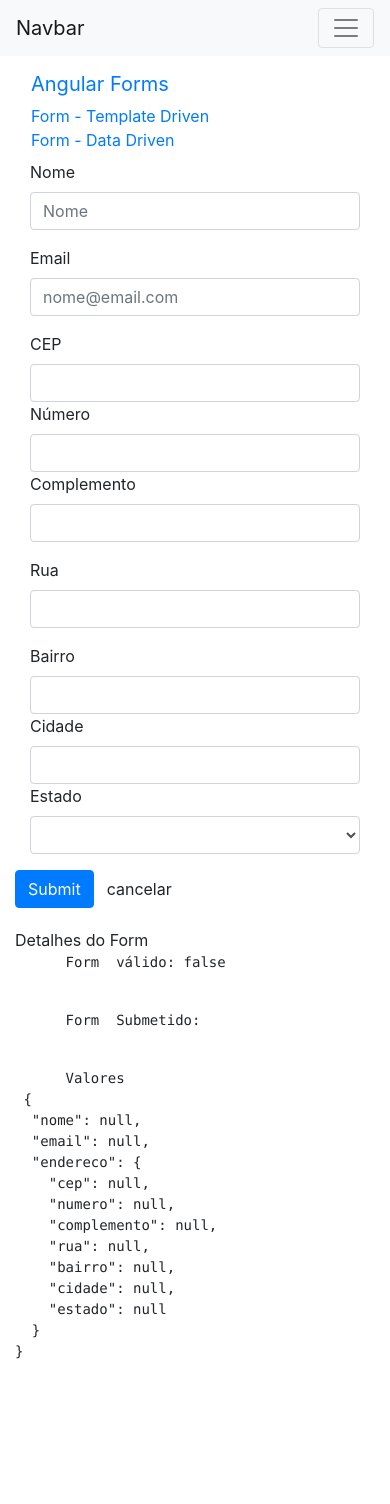
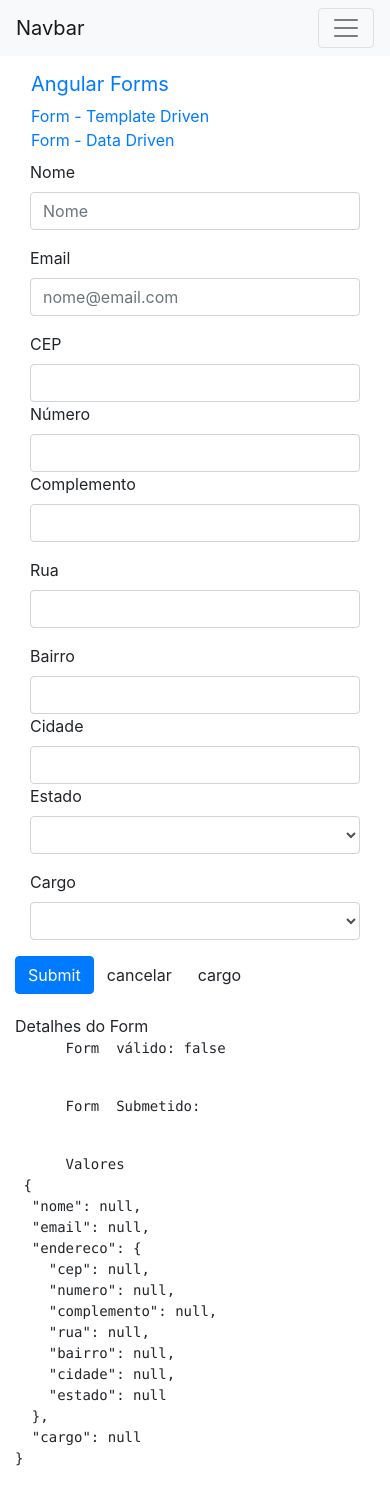
Before and after one commit to Erickrio/angular8, an Angular app: page /dataForm in a window 390 px wide. Before the commit the page ends 1399 px from the top, so only its background shows below. Built offline with nearby package versions, Linux system fonts and the light colour scheme.

Commit message:
compare with funcional

```diff
--- a/src/app/data-form/data-form.component.html
+++ b/src/app/data-form/data-form.component.html
@@ -102,7 +102,7 @@
     <div class="col-md-3" [ngClass]="aplicaCssErro('endereco.estado')">
       <label for="estado" class="control-label">Estado</label>
       <select type="text" class="form-control" id="estado" formControlName="estado">
-        <option *ngFor="let estado of estados |async" [value]="estado.sigla">{{estado.nome}}</option>
+        <option *ngFor="let estado of estados | async" [value]="estado.sigla">{{estado.nome}}</option>
       </select>
       <app-campo-control-erro
         [mostrarErro]="verificaValidTouched('endereco.estado')"
@@ -113,11 +113,22 @@
   </div>
 
   </div>
-  <!--Somente quando o formulario estiver válido
+
+  <div class="form-group">
+    <div class="col-md-4" [ngClass]="aplicaCssErro('cargo')">
+      <label for="cargo" class="control-label">Cargo</label>
+      <select class="form-control" id="cargo" formControlName="cargo" [compareWith]="compararCargos">
+        <option *ngFor="let cargo of cargos" [ngValue]="cargo">{{ cargo.desc }}</option>
+      </select>
+    </div>
+  </div>
+
+ <!--Somente quando o formulario estiver válido
   <button type="submit" class="btn btn-primary" [disabled]="!formulario.valid">Submit</button>
   -->
   <button type="submit" class="btn btn-primary">Submit</button>
   <button class="btn" (click)="resetar()">cancelar</button>
+   <button class="btn" (click)="setarCargo()">cargo</button>
 
 
   <app-form-debug [form]="formulario"></app-form-debug>
--- a/src/app/data-form/data-form.component.ts
+++ b/src/app/data-form/data-form.component.ts
@@ -17,6 +17,7 @@
   formulario: FormGroup;
   // estados: EstadoBr[];
   estados: Observable <EstadoBr[]>;
+  cargos: any[];
 
   constructor(
     private formBuilder: FormBuilder,
@@ -30,6 +31,7 @@
   ngOnInit() {
     //Inicio do componente
     this.estados = this.dropdownService.getEstadosBr();
+    this.cargos = this.dropdownService.getCargos();
 
     // this.dropdownService.getEstadosBr()
     //   .subscribe(dados => {
@@ -53,7 +55,8 @@
         bairro: [null, Validators.required],
         cidade: [null, Validators.required],
         estado: [null, Validators.required]
-      })
+      }),
+      cargo: [null]
     });
   }
 
@@ -159,5 +162,14 @@
     });
 
   }
+  setarCargo() {
+    const cargo = { nome: 'Dev', nivel: 'Pleno', desc: 'Dev Pl' };
+    this.formulario.get('cargo').setValue(cargo);
+  }
+
+  compararCargos(obj1, obj2) {
+    return obj1 && obj2 ? (obj1.nome === obj2.nome && obj1.nivel === obj2.nivel) : obj1 === obj2;
+  }
+
 
 }
--- a/src/app/shared/services/dropdown.service.ts
+++ b/src/app/shared/services/dropdown.service.ts
@@ -15,4 +15,11 @@
   getEstadosBr() {
     return this.http.get<EstadoBr[]>('assets/dados/estadosbr.json');
   }
+  getCargos() {
+    return [
+      { nome: 'Dev', nivel: 'Junior', desc: 'Dev Jr' },
+      { nome: 'Dev', nivel: 'Pleno', desc: 'Dev Pl' },
+      { nome: 'Dev', nivel: 'Senior', desc: 'Dev Sr' }
+    ];
+  }
 }
```
